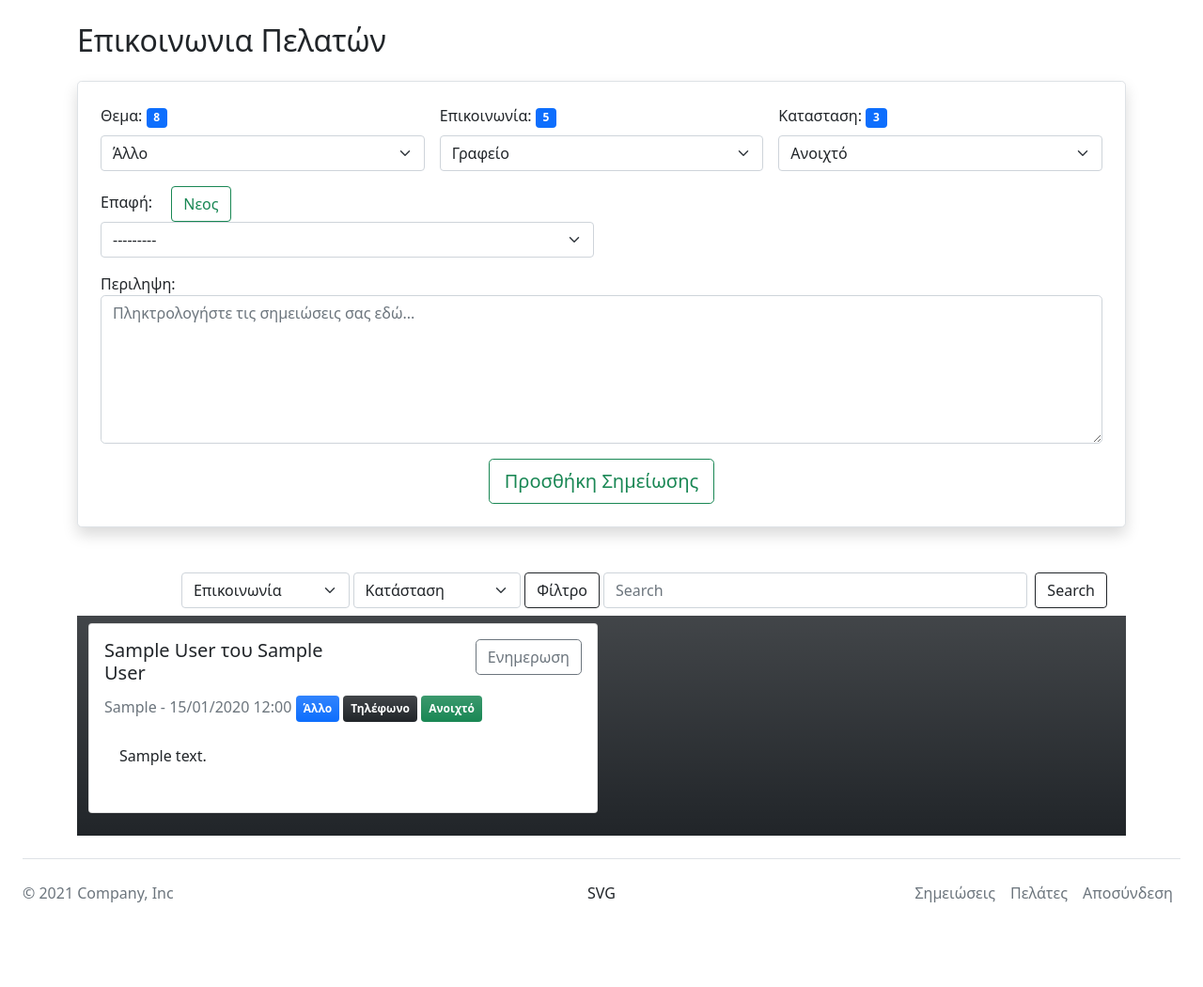
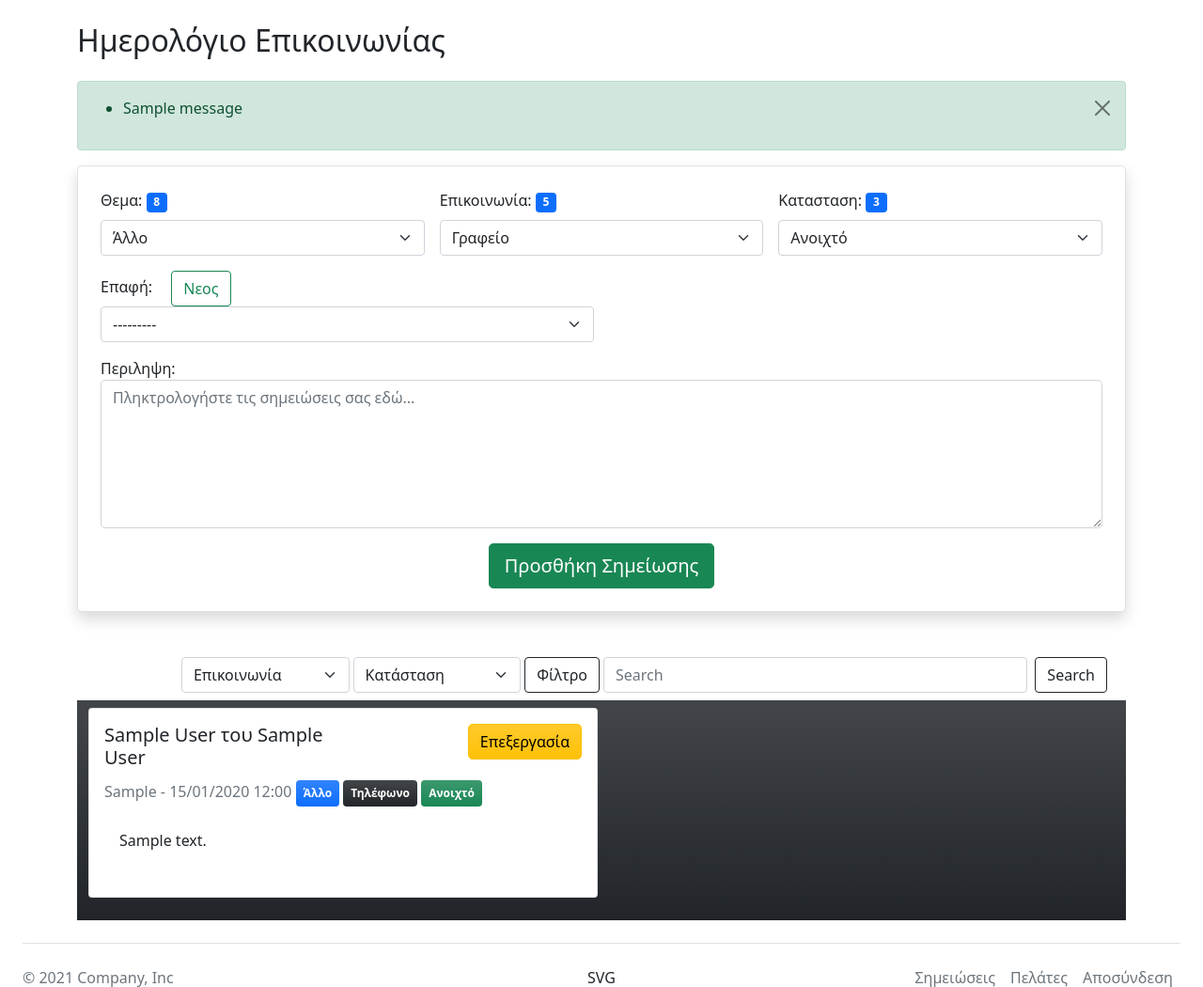
Before and after one commit to steriospydev/crm-notes, a Django app: page / in a window 1280 px wide. Shown: the part 72-1122 px from the top of the page at 94% size. Before the commit the page ends 1032 px from the top, so only its background shows below. Run offline with Django 5.2, Linux system fonts and the light colour scheme; a user stored in the database is signed in; tables that the repository leaves empty hold one stand-in row (values such as "Sample post"); one stand-in notice (Sample message) is shown; some libraries are stand-ins or nearby versions.

Commit message:
phase 1 complete

```diff
--- a/notes/forms.py
+++ b/notes/forms.py
@@ -1,5 +1,5 @@
 from django import forms
-from .models import Note
+from .models import Note, Customer
 
 class NoteForm(forms.ModelForm):
     class Meta:
@@ -16,3 +16,19 @@ class NoteForm(forms.ModelForm):
             }),
             'status': forms.Select(attrs={'class': 'form-select'}),
         }
+
+class CustomerForm(forms.ModelForm):
+    class Meta:
+        model = Customer
+        fields = [
+            'first_name', 'last_name', 'father_name',
+            'phone_number', 'tin_number', 'summary'
+        ]
+        widgets = {
+            'first_name': forms.TextInput(attrs={'class': 'form-input', 'placeholder': 'Όνομα'}),
+            'last_name': forms.TextInput(attrs={'class': 'form-input', 'placeholder': 'Επίθετο'}),
+            'father_name': forms.TextInput(attrs={'class': 'form-input', 'placeholder': 'Πατρώνυμο'}),
+            'phone_number': forms.TextInput(attrs={'class': 'form-input', 'placeholder': 'Τηλέφωνο'}),
+            'tin_number': forms.TextInput(attrs={'class': 'form-input', 'placeholder': 'ΑΦΜ'}),
+            'summary': forms.TextInput(attrs={'class': 'form-input', 'placeholder': 'Περιγραφή'}),
+        }
--- a/notes/urls.py
+++ b/notes/urls.py
@@ -1,9 +1,11 @@
 from django.urls import path
-from .views import NotesIndexView
+from .views import NotesIndexView, NoteUpdateView, create_customer
 
 app_name = 'notes'
 
 urlpatterns = [
     path('', NotesIndexView.as_view(), name='index'),
+    path('<uuid:pk>/update/', NoteUpdateView.as_view(), name='note-update'),
 
-]
+    path('customers/create/', create_customer, name='customer-create'),
+    ]
--- a/notes/views.py
+++ b/notes/views.py
@@ -1,42 +1,103 @@
-from django.views.generic import ListView
-from django.views.generic.edit import FormMixin
 from django.urls import reverse_lazy
+from django.shortcuts import get_object_or_404, redirect
+from django.contrib.auth.decorators import login_required
+from django.contrib import messages
+
+from django.contrib import messages
 from .models import Note
-from .forms import NoteForm
-from django.contrib.auth.mixins import LoginRequiredMixin
+from .tools import NoteFormListView
 
-class NotesIndexView(LoginRequiredMixin, FormMixin, ListView):
-    model = Note
-    template_name = 'index.html'
-    context_object_name = 'notes'
-    paginate_by = 6
-    form_class = NoteForm
+
+from .forms import CustomerForm
+
+@login_required
+def create_customer(request):
+    if request.method == 'POST':
+        form = CustomerForm(request.POST)
+        if form.is_valid():
+            customer = form.save(commit=False)
+            customer.user = request.user  # assign user here
+            customer.save()
+            messages.success(request, 'Ο πελάτης δημιουργήθηκε με επιτυχία.')
+            return redirect('notes:index')  # your index view's URL name
+        else:
+            for error in form.non_field_errors():
+                messages.error(request, error)
+
+            return redirect('notes:index')
+    else:
+        return redirect('notes:index')
+
+
+class NotesIndexView(NoteFormListView):
+    def get_queryset(self):
+        return Note.objects.all().order_by('completed', '-created')
 
     def get_success_url(self):
         return reverse_lazy('notes:index')
-
-    def get_queryset(self):
-        return Note.objects.all().order_by('completed', '-created')
-
-    def get_context_data(self, **kwargs):
-        context = super().get_context_data(**kwargs)
-        if 'form' not in context:
-            context['form'] = self.get_form()
-        return context
 
     def post(self, request, *args, **kwargs):
         self.object_list = self.get_queryset()
         form = self.get_form()
         if form.is_valid():
-            form.save()
             return self.form_valid(form)
         return self.form_invalid(form)
 
-    def form_valid(self, form):
-        note = form.save(commit=False)
-        note.user = self.request.user
-        note.save()
-        return super().form_valid(form)
 
-    def form_invalid(self, form):
-        return self.render_to_response(self.get_context_data(form=form))
+class NoteUpdateView(NoteFormListView):
+    def dispatch(self, request, *args, **kwargs):
+        self.note_instance = get_object_or_404(Note, pk=self.kwargs['pk'])
+        return super().dispatch(request, *args, **kwargs)
+
+    def get_queryset(self):
+        # Filter notes by same customer
+        return Note.objects.filter(customer=self.note_instance.customer).order_by('-created')
+
+    def get_success_url(self):
+        return reverse_lazy('notes:note-update', kwargs={'pk': self.note_instance.pk})
+
+    def post(self, request, *args, **kwargs):
+        self.object_list = self.get_queryset()
+        form = self.get_form()
+        if form.is_valid():
+            return self.form_valid(form)
+        return self.form_invalid(form)
+
+
+# I want to create the same page for Update view of a Note, the form will contain
+# the object's values to be updated while the List will contain all notes with the same customer value  e.g url /notes/1
+# class NotesIndexView(LoginRequiredMixin, FormMixin, ListView):
+#     model = Note
+#     template_name = 'index.html'
+#     context_object_name = 'notes'
+#     paginate_by = 6
+#     form_class = NoteForm
+
+#     def get_success_url(self):
+#         return reverse_lazy('notes:index')
+
+#     def get_queryset(self):
+#         return Note.objects.all().order_by('completed', '-created')
+
+#     def get_context_data(self, **kwargs):
+#         context = super().get_context_data(**kwargs)
+#         if 'form' not in context:
+#             context['form'] = self.get_form()
+#         return context
+
+#     def post(self, request, *args, **kwargs):
+#         self.object_list = self.get_queryset()
+#         form = self.get_form()
+#         if form.is_valid():
+#             form.save()
+#             return self.form_valid(form)
+#         return self.form_invalid(form)
+
+#     def form_valid(self, form):
+#         note = form.save(commit=False)
+#         note.user = self.request.user
+#         note.save()
+#         return super().form_valid(form)
+
+#     def form_invalid(self, form):
+#         return self.render_to_response(self.get_context_data(form=form))
--- a/templates/base.html
+++ b/templates/base.html
@@ -14,5 +14,7 @@
 
     {% include 'components/footer.html' %}
     <script src="https://cdn.jsdelivr.net/npm/bootstrap@5.0.2/dist/js/bootstrap.bundle.min.js" integrity="sha384-MrcW6ZMFYlzcLA8Nl+NtUVF0sA7MsXsP1UyJoMp4YLEuNSfAP+JcXn/tWtIaxVXM" crossorigin="anonymous"></script>
+  <script src="https://unpkg.com/htmx.org@1.9.10"></script>
+
   </body>
 </html>
--- /dev/null
+++ b/templates/components/customer_form.html
@@ -0,0 +1,31 @@
+<form method="post" action="{% url 'notes:customer-create' %}">
+    {% csrf_token %}
+      <div class="container">
+
+        <div class="row g-2">
+            <div class="d-grid">
+                {{ form.first_name }}
+            </div>
+            <div class="d-grid">
+                {{ form.last_name }}
+            </div>
+            <div class="d-grid">
+                {{ form.father_name }}
+            </div>
+            <div class="d-grid">
+                {{ form.phone_number }}
+            </div>
+
+            <div class="d-grid">
+                {{ form.tin_number }}
+            </div>
+
+            <div class="d-grid">
+                {{ form.summary }}
+            </div>
+            <div class="d-grid">
+                <button type="submit" class="btn btn-primary">Αποθήκευση</button>
+            </div>
+        </div>
+      </div>
+</form>
--- a/templates/components/navbar.html
+++ b/templates/components/navbar.html
@@ -8,7 +8,8 @@
       <ul class="navbar-nav me-auto mx-auto mb-2 mb-lg-0">
         {% if user.is_authenticated %}
         <li class="nav-item">
-          <a class="nav-link active" aria-current="page" href="#">ΣΗΜΕΙΩΣΕΙΣ</a>
+          <a class="nav-link active" aria-current="page"
+          href="{% url 'notes:index' %}">ΣΗΜΕΙΩΣΕΙΣ</a>
         </li>
         <li class="nav-item">
           <a class="nav-link" href="#">ΠΕΛΑΤΕΣ</a>
--- a/templates/index.html
+++ b/templates/index.html
@@ -1,24 +1,24 @@
 {% extends "base.html" %}
 
-{% block title %} Σημειώσεις {% endblock %}
+{% block title %} Ημερολόγιο Επικοινωνίας {% endblock %}
 
 {% block content %}
 
     <!-- Modal -->
-    <div class="modal fade" id="staticBackdrop" data-bs-backdrop="static" data-bs-keyboard="false"
-         tabindex="-1" aria-labelledby="staticBackdropLabel" aria-hidden="true">
+    <div class="modal fade"
+        id="customerModal"
+        data-bs-backdrop="static"
+        data-bs-keyboard="false"
+        tabindex="-1" aria-labelledby="staticBackdropLabel" aria-hidden="true"
+        >
         <div class="modal-dialog modal-dialog-centered">
-            <div class="modal-content">
+            <div class="modal-content" id="customer-modal-content">
                 <div class="modal-header">
                     <h5 class="modal-title" id="staticBackdropLabel">Modal title</h5>
                     <button type="button" class="btn-close" data-bs-dismiss="modal" aria-label="Close"></button>
                 </div>
                 <div class="modal-body">
-                    ...
-                </div>
-                <div class="modal-footer">
-                    <button type="button"
-                    class="btn btn-secondary" data-bs-dismiss="modal">Close</button>
+                        {% include 'components/customer_form.html' with form=customer_form %}
                 </div>
             </div>
         </div>
@@ -27,8 +27,29 @@
     <!-- APP -->
     <div class="container my-4">
         <div class="row">
-            <h2 class="mb-4">Επικοινωνια Πελατών</h2>
+            <h2 class="mb-4">Ημερολόγιο Επικοινωνίας</h2>
         </div>
+        {% if messages %}
+        <div class="messages">
+            <div class="alert alert-success alert-dismissible fade show "
+                role="alert">
+                <ul>
+{% for message in messages %}
+                    <li class="{{ message.tags}}">
+
+
+                        {{ message }}
+                    </li>
+
+                    {% endfor %}
+                </ul>
+
+                <button type="button" class="btn-close" data-bs-dismiss="alert" aria-label="Close"></button>
+                </div>
+
+
+        </div>
+        {% endif %}
 
         <!-- Δημιουργία Σημείωσης -->
         <div class="container shadow p-4 mb-5 bg-body  text-dark border rounded rounded-3 ">
@@ -54,7 +75,7 @@
                 <div class="col-md-6">
                     {{ form.customer.label_tag }}
                     <button type="button" class="ms-3 btn btn-xs btn-outline-success"
-                            data-bs-toggle="modal" data-bs-target="#staticBackdrop">
+                            data-bs-toggle="modal" data-bs-target="#customerModal">
                         Νεος
                     </button> {{ form.customer }}
                 </div>
@@ -62,9 +83,12 @@
                     {{ form.summary.label_tag }} {{ form.summary }}
                 </div>
                 <div class="col-12 text-center">
-                    <button type="submit" class="btn btn-lg btn-outline-success">
-                        Προσθήκη Σημείωσης
+                    <button type="submit" class="btn btn-lg {%if note_to_update %}btn-warning {% else %} btn-success{% endif %}">
+                        {% if note_to_update %}Ανανέωση{% else %}Προσθήκη{%endif%} Σημείωσης
                     </button>
+                    {% if note_to_update %}
+                        <a class="btn btn-lg btn-danger" href="">Διαγραφή Σημείωσης</a>
+                    {% endif %}
                 </div>
             </form>
         </div>
@@ -120,8 +144,8 @@
                                         <h5 class="card-title">{{ note.customer }}</h5>
                                     </div>
                                     <div class="col-md-6 text-end ">
-                                        <a class="btn btn-outline-secondary rounded-3" href="#">
-                                            <i class="bi bi-pencil-square"></i> Ενημερωση</a>
+                                        <a class="btn btn-warning bg-gradient rounded-3" href="{{ note.get_absolute_url }}">
+                                            <i class="bi bi-pencil-square"></i> Επεξεργασία</a>
                                     </div>
                                 </div>
                                 <h6 class="card-subtitle mb-2 text-muted">
```
Also changed, not shown: TODO.md (+8 -0 lines), notes/models.py (+6 -1 lines), notes/tools.py (added, +45 -0 lines), notes/migrations/0006_customer_summary_alter_note_customer_and_more.py (added), notes/migrations/0007_alter_customer_unique_together.py (added).
